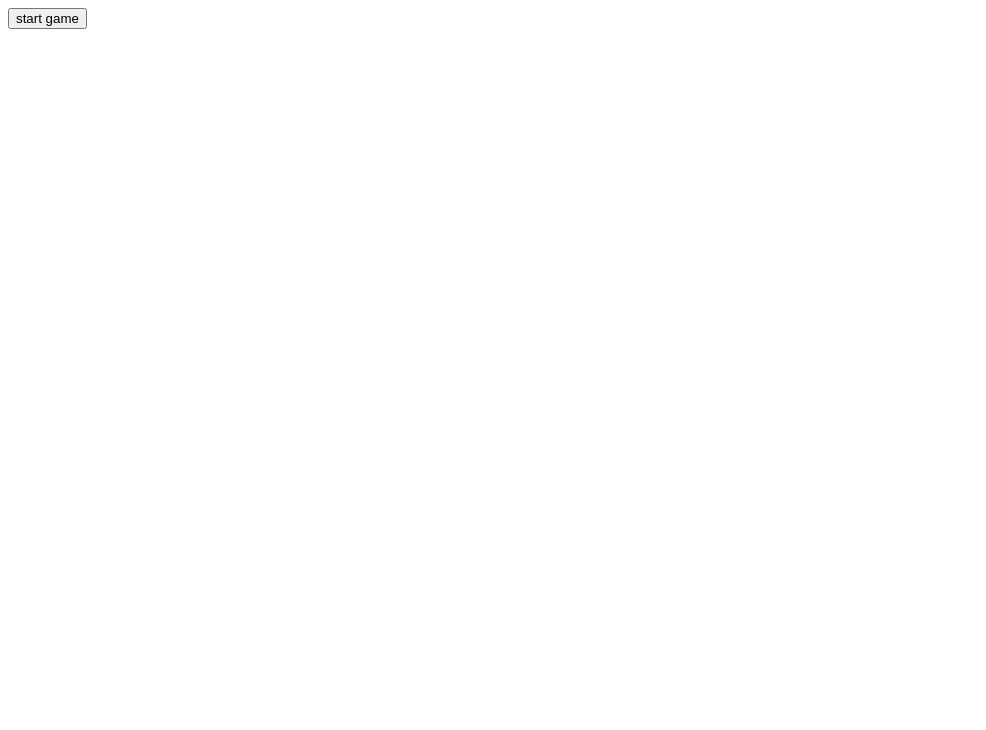
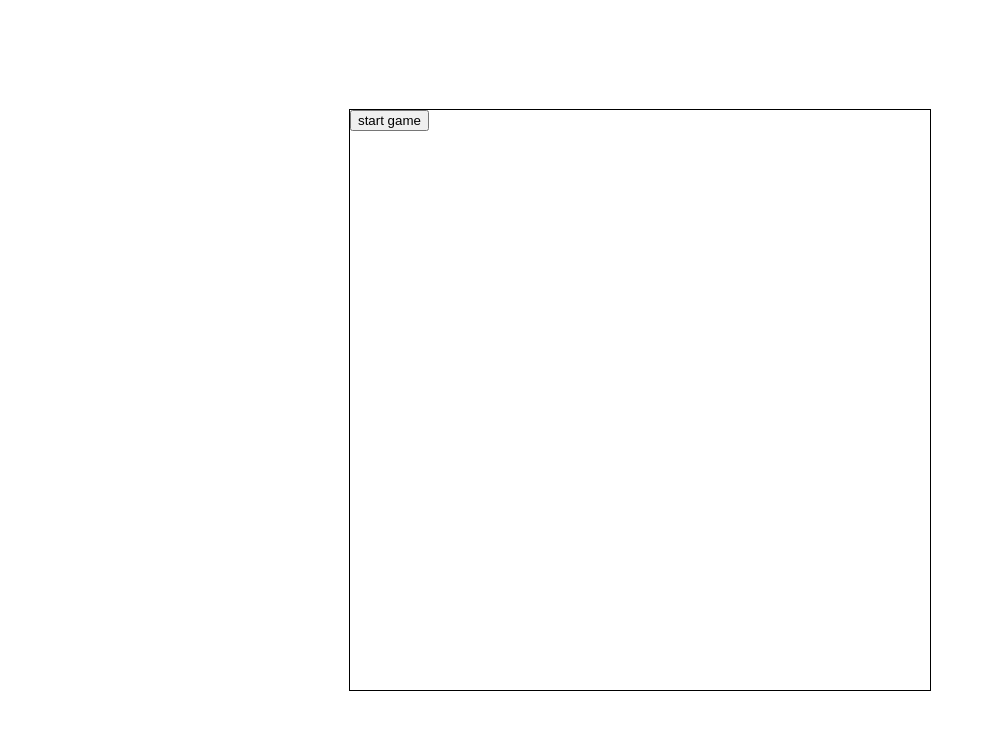
Before and after one commit to chen445/Matching, a website built with webpack: page public/index.html in a window 1280 px wide. Shown: the whole page, without its empty margins (0-986 px from the left). Built offline with nearby package versions, Linux system fonts and the light colour scheme.

```diff
--- a/public/home.css
+++ b/public/home.css
@@ -19,3 +19,15 @@
 #pop-up{
     display: none;
 }
+
+#outer-boarder{
+    border: 1px solid black;
+    width:  580px;
+    height: 580px;
+    position:absolute;
+    top: 0;
+    bottom: 0;
+    left: 0;
+    right: 0;
+    margin: auto;
+}
--- a/public/index.html
+++ b/public/index.html
@@ -2,12 +2,13 @@
 <html>
     <head>
         <meta charset="utf-8">
-        <title></title>
+        <title>Matching</title>
         <script type="text/javascript" src="./bundle.js"></script>
         <link rel="stylesheet" href="home.css">
     </head>
     <body>
         <main id='main'>
+            <div id="outer-boarder">
             <div id ="score-board">
                 <h3>Score</h3>
                 <h1 id="score"></h1>
@@ -22,6 +23,7 @@
             <div id="welcome">
                 <button id="start-game-btn">start game</button>
             </div>
+            </div>
         </main>
     </body>
 
```
